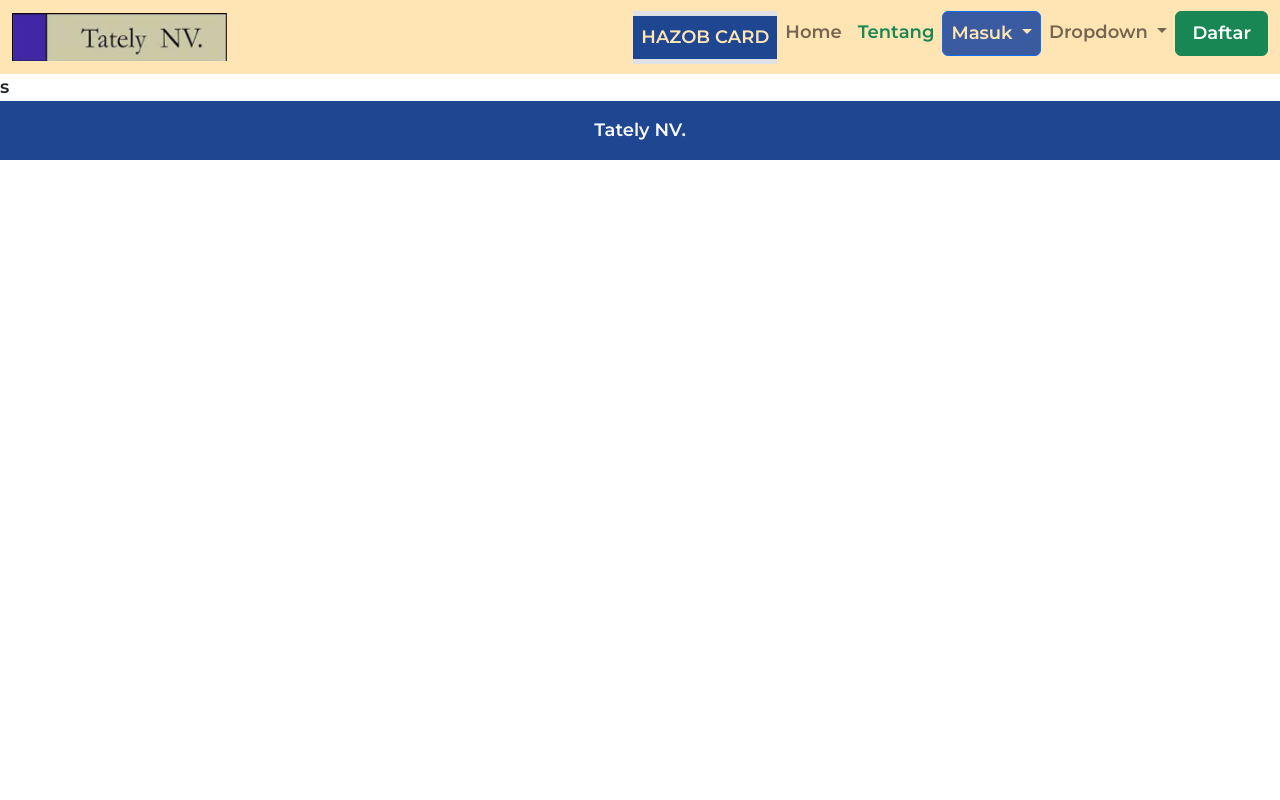
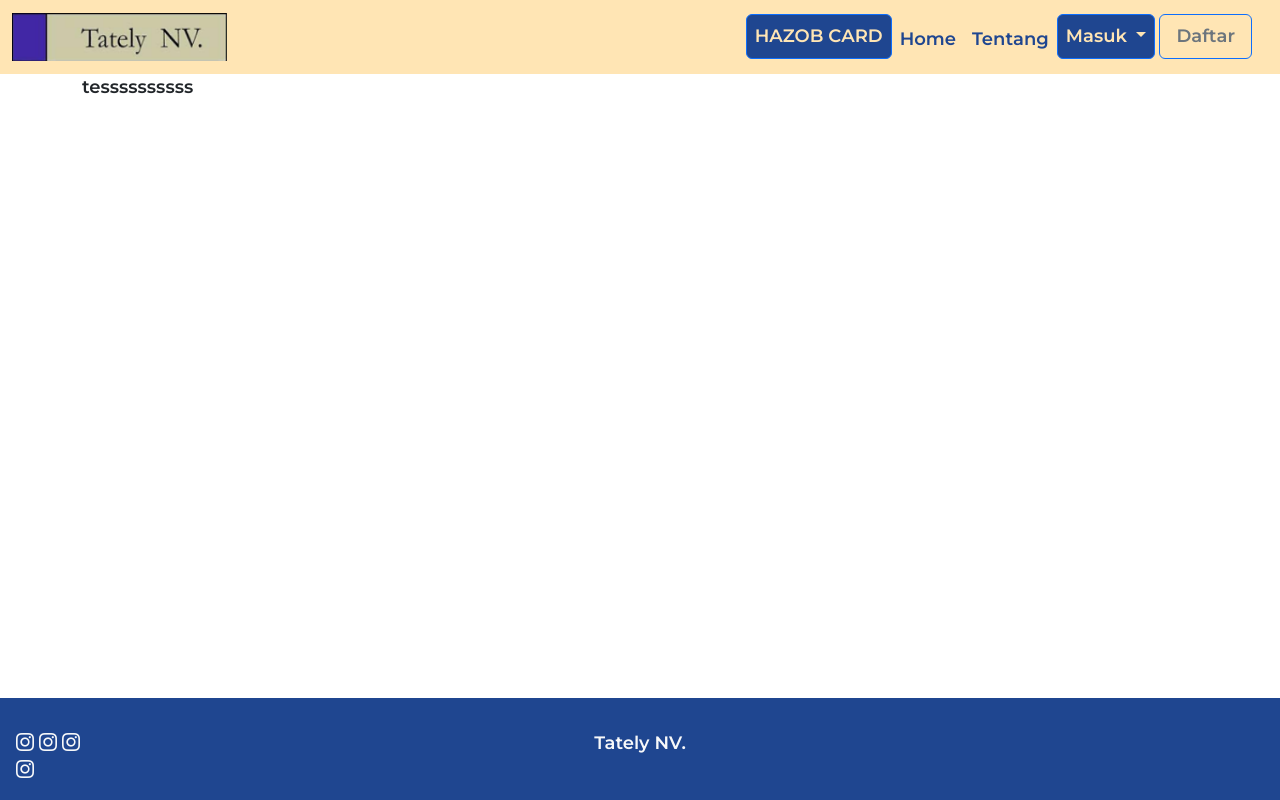
Before and after one commit to rizkynfal/KPTatelyNV, a CodeIgniter app: page /KPTatelyNV/ in a window 1280 px wide. Run offline with CodeIgniter, Linux system fonts and the light colour scheme; some libraries are stand-ins or nearby versions.

Commit message:
home_page update

```diff
--- a/application/config/autoload.php
+++ b/application/config/autoload.php
@@ -58,7 +58,7 @@ $autoload['packages'] = array();
 |
 |	$autoload['libraries'] = array('user_agent' => 'ua');
 */
-$autoload['libraries'] = array('database', 'session');
+$autoload['libraries'] = array('session', 'form_validation', 'database');
 
 /*
 | -------------------------------------------------------------------
@@ -89,7 +89,7 @@ $autoload['drivers'] = array();
 |
 |	$autoload['helper'] = array('url', 'file');
 */
-$autoload['helper'] = array('file', 'url');
+$autoload['helper'] = array('form', 'url');
 
 /*
 | -------------------------------------------------------------------
--- a/application/controllers/Home.php
+++ b/application/controllers/Home.php
@@ -4,7 +4,11 @@ class Home extends CI_Controller
 {
     public function index()
     {
+        $data['judul'] = 'Tately NV.';
+        $this->load->view('templates/head');
+        $this->load->view('home_page/navbar-home', $data);
         $this->load->view('home_page/index');
+        $this->load->view('templates/footer');
     }
 
 }
--- a/application/views/home_page/index.php
+++ b/application/views/home_page/index.php
@@ -1,109 +1,6 @@
-<!DOCTYPE html>
-<html>
+<main>
+    <div class="container">
+           tessssssssss
+    </div>
 
-<head>
-    <meta charset="UTF-8">
-    <meta http-equiv="X-UA-Compatible" content="IE=edge">
-    <meta name="viewport" content="width=device-width, initial-scale=1.0">
-
-    <link rel="stylesheet" href="./node_modules/bootstrap/dist/css/bootstrap.css">
-    <link rel="stylesheet" href="./node_modules/bootstrap-icons/font/bootstrap-icons.css">
-    <link rel="stylesheet" href="./assets/css/style.css">
-    <link rel="stylesheet" href="./assets/css/font.css">
-
-    <title>Tately NV</title>
-</head>
-
-<body>
-    <header>
-        <nav class="navbar navbar-expand-lg navbar-light" style="background-color: #FFE5B4;">
-            <div class="container-fluid">
-                <a class="navbar-brand" href="home"><img src="assets/img/logo.png" alt="Go Check-In" width="85%" height="100%"></a>
-                <button class="navbar-toggler" type="button" data-bs-toggle="collapse" data-bs-target="#navbarSupportedContent" aria-controls="navbarSupportedContent" aria-expanded="false" aria-label="Toggle navigation">
-                    <span class="navbar-toggler-icon"></span>
-                </button>
-
-                <div class="navbar-collapse" id="navbarRightAlignExample">
-                    <ul class="navbar-nav ms-auto">
-                        <li class="nav-item">
-                            <a class="nav-link border-top border-bottom border-tes border-5 " style="color:#FFE5B4; background-color:#1F4690;" aria-current="page" href="#tentang" id="nav_tentang">HAZOB CARD</a>
-                        </li>
-
-                        <li class="nav-item">
-                            <a class="nav-link montserrat-semibold" href="#kontak" id="nav_kontak">Home</a>
-                        </li>
-                        <li class="nav-item">
-                            <a class="nav-link montserrat-semibold text-success" href="mitra/tambahMitraHome" id="mitra">Tentang</a>
-                        </li>
-                        <li class="nav-item dropdown">
-                            <a class="nav-link dropdown-toggle btn btn-primary" role="button" style="background-color: #3A5BA0; color:#FFE5B4;" href="#" id="navbarDropdown" data-bs-toggle="dropdown" aria-expanded="false">
-                                Masuk
-                            </a>
-                            <ul class="dropdown-menu" aria-labelledby="navbarDropdown">
-                                <li><a class="dropdown-item" href="#">Superintendent</a></li>
-                                <li><a class="dropdown-item" href="#">Supervisior</a></li>
-                                <li><a class="dropdown-item" href="#">Operator</a></li>
-                            </ul>
-                        </li>
-                        <li class="nav-item dropdown">
-                            <a class="nav-link dropdown-toggle" href="#" id="navbarDropdown" role="button" data-bs-toggle="dropdown" aria-expanded="false">
-                                Dropdown
-                            </a>
-                            <ul class="dropdown-menu" aria-labelledby="navbarDropdown">
-                                <li><a class="dropdown-item" href="#">Action</a></li>
-                                <li><a class="dropdown-item" href="#">Another action</a></li>
-                                <li>
-                                    <hr class="dropdown-divider">
-                                </li>
-                                <li><a class="dropdown-item" href="#">Something else here</a></li>
-                            </ul>
-                        </li>
-                        <li class="nav-item">
-                            <a class="btn btn-success px-3 nav-link text-white nav_button" href="#login" data-bs-toggle="modal" data-bs-target="#loginModal">Daftar</a>
-                        </li>
-
-                    </ul>
-                </div>
-            </div>
-        </nav>
-    </header>
-
-    <section id="login">
-        <div class="modal fade" id="loginModal" tabindex="-1" aria-labelledby="loginModalLabel" aria-hidden="true">
-            <div class="modal-dialog">
-                <div class="modal-content">
-                    <form action="home/login" method="POST">
-                        <div class="modal-header">
-                            <h5 class="modal-title" id="loginModalLabel">Login</h5>
-                            <button type="button" class="btn-close" data-bs-dismiss="modal" aria-label="Close"></button>
-                        </div>
-                        <div class="modal-body">
-                            <div class="mb-3">
-                                <label class="form-label">Username</label>
-                                <input type="text" class="form-control" id="username" name="username" placeholder="example" required>
-                            </div>
-                            <div class="mb-3">
-                                <label class="form-label">Password</label>
-                                <input type="password" class="form-control" id="password" name="password" placeholder="********" required>
-                            </div>
-                        </div>
-                        <div class="modal-footer">
-                            <button type="button" class="btn btn-danger" data-bs-dismiss="modal">Batal</button>
-                            <input type="submit" class="btn btn-success" value="Login" id="login">
-                        </div>
-                    </form>
-                </div>
-            </div>
-        </div>
-    </section>
-    <main>
-s
-    </main>
-    <footer class="text-light text-center text-lg-start">
-        <div class="text-center p-3" style="background-color: #1F4690;">
-            Tately NV.
-        </div>
-    </footer>
-</body>
-
-</html>
+</main>
--- /dev/null
+++ b/application/views/home_page/navbar-home.php
@@ -0,0 +1,42 @@
+<title><?php echo $judul ?></title>
+
+</head>
+
+<body>
+    <nav class="navbar navbar-expand-lg " style="background-color: #FFE5B4;">
+        <div class="container-fluid">
+            <a class="navbar-brand" href="home/index"><img src="<?= base_url() ?>assets/img/logo.png" alt="Go Check-In" width="85%" height="100%"></a>
+            <button class="navbar-toggler" type="button" data-bs-toggle="collapse" data-bs-target="#navbarSupportedContent" aria-controls="navbarSupportedContent" aria-expanded="false" aria-label="Toggle navigation">
+                <span class="navbar-toggler-icon"></span>
+            </button>
+
+            <div class="collapse navbar-collapse" id="navbarSupportedContent">
+                <ul class="navbar-nav ms-auto me-3">
+                    <li class="nav-item">
+                        <a class="nav-link btn btn-primary" style="color:#FFE5B4; background-color:#1F4690;" href="https://docs.google.com/forms/d/e/1FAIpQLScA7vw95xNWYpv0YRamjKtMHxAGPsr6KOz-Vo6N3A4lPwuMSA/viewform" >HAZOB CARD</a>
+                    </li>
+
+                    <li class="nav-item">
+                        <a class="mt-1 nav-link active"aria-current="page" style="color: #1F4690;" href="#" id="nav_kontak">Home</a>
+                    </li>
+                    <li class="nav-item">
+                        <a class="mt-1 nav-link montserrat-semibold" style="color: #1F4690;" href="#" id="mitra">Tentang</a>
+                    </li>
+                    <li class="nav-item dropdown-center">
+                        <a class="nav-link dropdown-toggle btn btn-primary" style="background-color: #1F4690; color:#FFE5B4" href="#" id="navbarDropdown" role="button" data-bs-toggle="dropdown" aria-expanded="false">
+                            Masuk
+                        </a>
+                        <ul class="dropdown-menu" style="background-color: #1F4690;" aria-labelledby="navbarDropdown">
+                            <li><a class="text-center dropdown-item text-primary"  href="#">Superintendent</a></li>
+                            <li><a class="text-center dropdown-item text-primary"  href="#">Supervisor</a></li>
+                            <li><a class="text-center dropdown-item text-primary"  href="#">Operator</a></li>
+                        </ul>
+                    </li>
+                    <li class="nav-item">
+                        <a class="ms-1 btn btn-outline-primary px-3 nav-link text-secondary" href="#" data-bs-toggle="modal" data-bs-target="#">Daftar</a>
+                    </li>
+
+                </ul>
+            </div>
+        </div>
+    </nav>
--- /dev/null
+++ b/application/views/templates/footer.php
@@ -0,0 +1,20 @@
+</body>
+<footer class="footer">
+    <div class="m-3 pt-3">
+        <div class="row row-cols-auto ">
+            <div class="col-1">
+                <a class="text-light" href="#"><span class="bi-instagram"></span></a>
+                <a class="text-light" href="#"><span class="bi-instagram"></span></a>
+                <a class="text-light" href="#"><span class="bi-instagram"></span></a>
+                <a class="text-light" href="#"><span class="bi-instagram"></span></a>
+            </div>
+            <div class="col-10">
+                <p class="text-light text-center">Tately NV.</p>
+            </div>
+        </div>
+    </div>
+
+
+</footer>
+
+</html>
--- /dev/null
+++ b/application/views/templates/head.php
@@ -0,0 +1,26 @@
+<!DOCTYPE html>
+<html lang="en">
+
+<head>
+
+    <meta charset="UTF-8">
+    <meta http-equiv="X-UA-Compatible" content="IE=edge">
+    <meta name="viewport" content="width=device-width, initial-scale=1.0">
+    <!-- bootstrap CSS-->
+    <link rel="stylesheet" href="<?php echo base_url('assets/node_modules/bootstrap/dist/css/bootstrap.css') ?>">
+    <link rel="stylesheet" href="<?php echo base_url('assets/node_modules/bootstrap/dist/css/bootstrap.bundle.min.css') ?>">
+
+    <!-- bootstrap JS -->
+    <script src="<?php echo base_url('assets/node_modules/bootstrap/dist/js/bootstrap.js') ?>"></script>
+    <script type="text/javascript " src="<?php echo base_url('assets/node_modules/bootstrap/dist/js/bootstrap.bundle.min.js') ?>"></script>
+
+    <!-- bootstrap icon -->
+    <link rel="stylesheet" href="<?php echo base_url('assets/node_modules/bootstrap-icons/font/bootstrap-icons.css') ?>
+    ">
+    <!-- Date Picker -->
+    <link rel="stylesheet" href="<?php echo base_url('assets/node_modules/bootstrap-datepicker/dist/css/bootstrap-datepicker.min.css') ?>">
+    <!-- Daterange picker -->
+    <link rel="stylesheet" href="<?php echo base_url('assets/node_modules/bootstrap-daterangepicker/daterangepicker.css') ?>">
+
+    <link rel="stylesheet" href="<?php echo base_url('assets/css/style.css') ?>">
+    <link rel="stylesheet" href="<?php echo base_url('assets/css/font.css') ?>">
--- a/assets/css/style.css
+++ b/assets/css/style.css
@@ -1,4 +1,14 @@
 body {
     font-family: "MontserratSemiBold" !important;
     font-size: 18px;
+    height: 100vh;
+    margin: 0;
+    display: flex;
+    flex-direction: column;
 }
+
+footer {
+    min-height: 50px;
+    background-color: #1F4690;
+    margin-top: auto;
+}
--- a/package.json
+++ b/package.json
@@ -1,6 +1,7 @@
 {
   "dependencies": {
     "bootstrap": "^5.2.0-beta1",
+    "bootstrap-icons": "^1.8.3",
     "firebase": "^9.8.3"
   }
 }
```
Also changed, not shown: application/views/templates/sidebar-dashboard.php (added, +67 -0 lines), application/models/Auth.php (added), package-lock.json.
